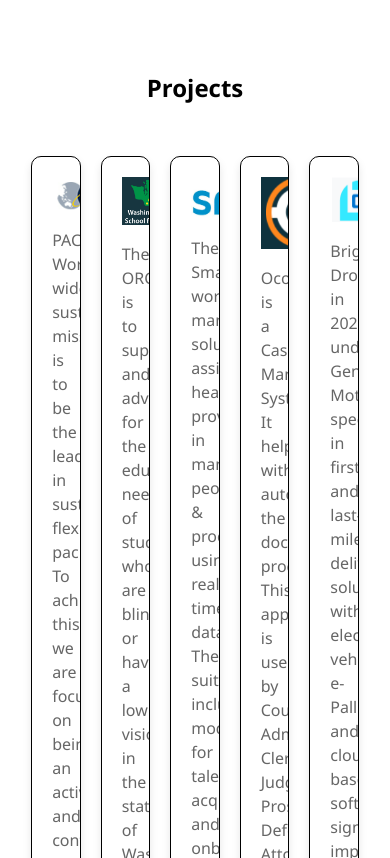
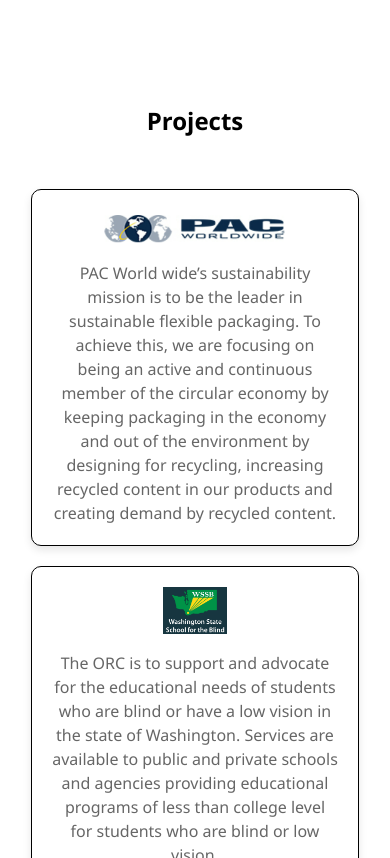
Before and after one commit to Raviptg/Portfolio, an Angular app: page /Home in a window 390 px wide. Shown: the part 1142-2000 px from the top of the page. Built offline with nearby package versions, Linux system fonts and the light colour scheme.

Commit message:
New_company

```diff
--- a/src/app/Component/home/home.component.html
+++ b/src/app/Component/home/home.component.html
@@ -1,5 +1,11 @@
 <!-- set NODE_OPTIONS=--openssl-legacy-provider
-    $env:NODE_OPTIONS="--openssl-legacy-provider" -->
+    $env:NODE_OPTIONS="--openssl-legacy-provider"
+    echo $env:NODE_OPTIONS
+    npm rm -rf node_modules
+npm cache clean --force
+npm install
+$env:NODE_OPTIONS = ""
+-->
 
 <!-- Pushing Into Public
     ng build --prod
@@ -59,7 +65,7 @@
                   </a>
         </li>
         <li>
-          <a href="tel:+919999999999" class="social-icon" >
+          <a href="tel:+918792853802" class="social-icon" >
                     <i class="fas fa-phone-alt"></i> <strong class="highlight">8792853802</strong>
                   </a>
         </li>
@@ -74,7 +80,7 @@
         <div class="hero-content">
           <div class="text-area">
             <h1><span> Hi, I'm Raviteja!</span></h1>
-            <h2><span class="highlight">Software Developer</span></h2>
+            <h2><span class="highlight">Sr Software Engineer at MetLife </span></h2>
             <p>
               I'm a passionate .NET Full Stack Developer with 3+ years of experience in building dynamic and
               data-driven applications using MS SQL, .NET Core, C#, Angular, and Web API. I also bring strong
@@ -82,7 +88,7 @@
               and reports.
             </p>
             <div class="actions">
-              <a href="assets/Resume/Raviteja_SoftwareDeveloper.pdf" download class="download-btn">
+              <a href="assets/Resume/RavitejaVangara_SoftwareDeveloper.pdf" download class="download-btn">
                 Download CV &#x2B07;
               </a>
             </div>
@@ -96,7 +102,7 @@
 
         <div style="margin-bottom: 6rem;">
         <h2 style="color: black; display: flex; justify-content: center; margin: 2rem;">Projects</h2>
-        <div class="project-grid" style="display: grid;">
+        <div class="project-grid projects" style="display: grid;" >
                     <div class="project-card">
                       <h3 ><img src="assets/Img/PAC.PNG" style="width: 12rem;"></h3>
                       <p>PAC World wide’s sustainability mission is to be the leader in sustainable flexible packaging. To achieve this, we are focusing on being an active and continuous member of the circular economy by keeping packaging in the economy and out of the environment by designing for recycling, increasing recycled content in our products and creating demand by recycled content.</p>
@@ -126,7 +132,7 @@ reducing the carbon footprint.</p>
 
                   <div style="margin-bottom: 5rem;">
                     <h3 style="color: black; display: flex; justify-content: center;">Skills</h3>
-                    <div class="project-grid" style="display: grid;">
+                    <div class="project-grid skills" style="display: grid;">
                     <div class="icons"> MS SQL</div>
                     <div class="icons"> T-SQL</div>
                     <div class="icons"> C#</div>
@@ -139,28 +145,6 @@ reducing the carbon footprint.</p>
                     <div class="icons"> DAX</div>
                     </div>
                   </div>
-
-                  <!-- <div style="margin: 2rem">
-                    <h3 style="color: black; display: flex; justify-content: center;">
-                      Connect with Me
-                    </h3>
-                    <div class="footer">
-                <link
-                rel="stylesheet"
-                href="https://cdnjs.cloudflare.com/ajax/libs/font-awesome/6.5.0/css/all.min.css"/>
-
-                <a href="https://www.linkedin.com/in/raviteja-vangara-32a206301" target="_blank" rel="noopener noreferrer" class="linkedin-icon">
-                <i class="fab fa-linkedin"></i></a>
-
-                <a href="mailto:ravitejavangara8@gmail.com" class="social-icon">
-                    <i class="fas fa-envelope"></i> <strong class="highlight"></strong>
-                  </a>
-
-                  <a href="tel:+919999999999" class="social-icon" >
-                    <i class="fas fa-phone-alt"></i> <strong class="highlight">8792853802</strong>
-                  </a>
-              </div>
-                  </div> -->
       </div>
     </section>
   </div>
--- a/src/app/Component/home/home.component.scss
+++ b/src/app/Component/home/home.component.scss
@@ -6,22 +6,17 @@
 
 body {
   font-family: 'Segoe UI', sans-serif;
-  // background-color: #0d1117;
   color: white;
 }
 
-/* Container */
 .container {
   width: 100%;
-  // padding: 0 20px;
 }
 .container {
   max-width: auto;
   margin: 0 auto;
-  // padding: 0 20px;
 }
 .hero {
-  // background-color: #0d1117;
   color: white;
   padding: 0.2rem;
   font-family: 'Segoe UI', sans-serif;
@@ -102,10 +97,6 @@ li a {
   margin: 5rem 5rem 5rem 5rem;
 }
 
-// .text-area {
-//   max-width: 700px;
-// }
-
 .text-area {
   flex: 1 1 60%;
 }
@@ -177,15 +168,6 @@ li a {
   object-fit: cover;
   clip-path: polygon(25% 6.7%, 75% 6.7%, 100% 50%, 75% 93.3%, 25% 93.3%, 0% 50%);
 }
-// .profile-img {
-//   animation: float 3s ease-in-out infinite;
-// }
-
-// @keyframes float {
-//   0%, 100% { transform: translateY(0); }
-//   50% { transform: translateY(-10px); }
-// }
-
 
 h1{
   width: 50ch;
@@ -203,7 +185,6 @@ h1{
 }
 .project-grid {
     display: flex;
-    // grid-template-columns: repeat(auto-fill, minmax(250px, 1fr));
     grid-template-columns: repeat(5, 1fr);
     gap: 20px;
     padding: 20px;
@@ -257,3 +238,12 @@ h1{
     align-items: center;
     margin: 2rem 2rem 2rem 2rem;
   }
+
+@media (max-width: 767px) {
+  .project-grid.projects {
+    grid-template-columns: 1fr;
+  }
+  .project-grid.skills {
+    grid-template-columns: repeat(2, 1fr);
+  }
+}
```
Also changed, not shown: 2 other files (tests, documents, lock files or other folders).
